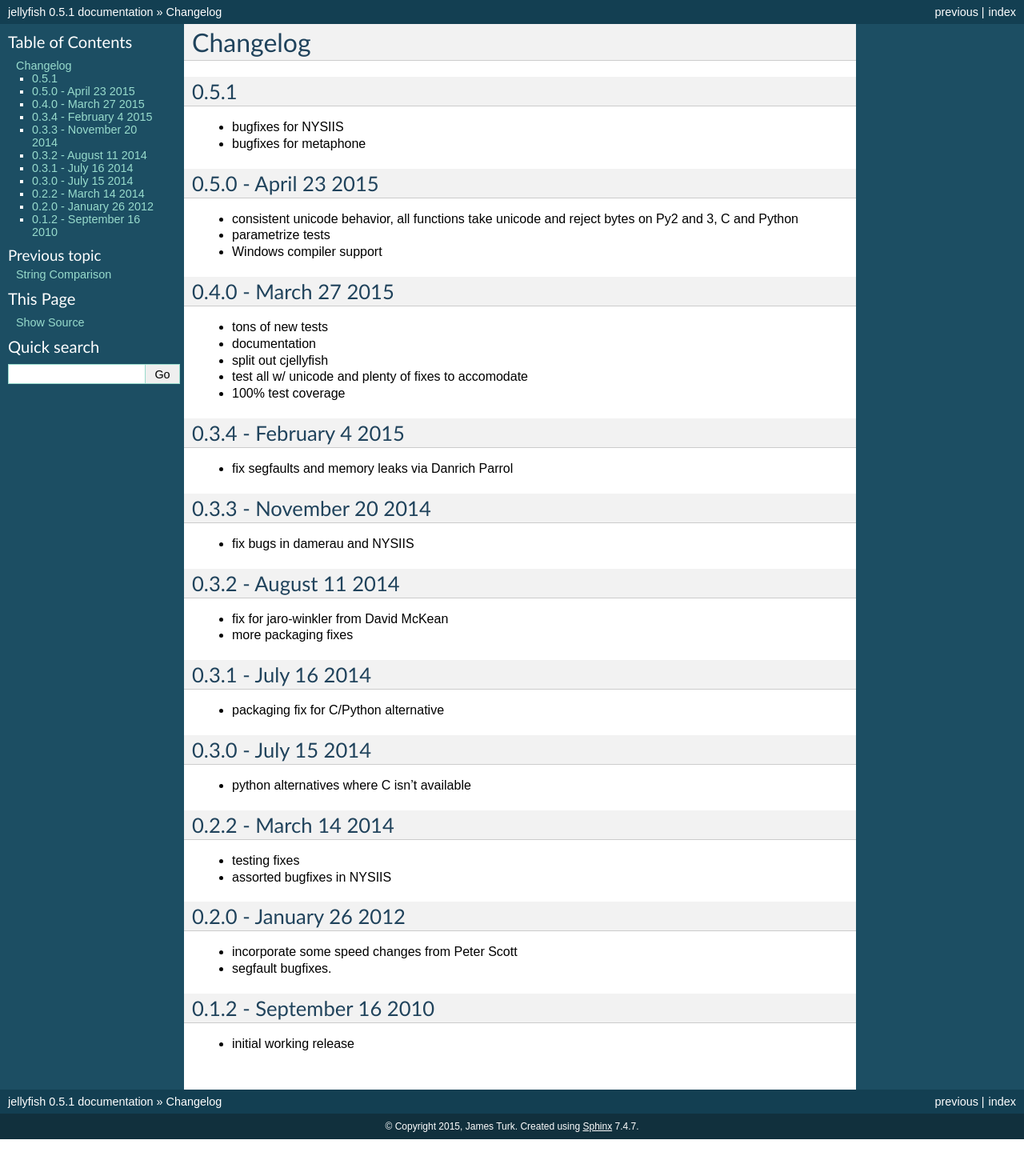
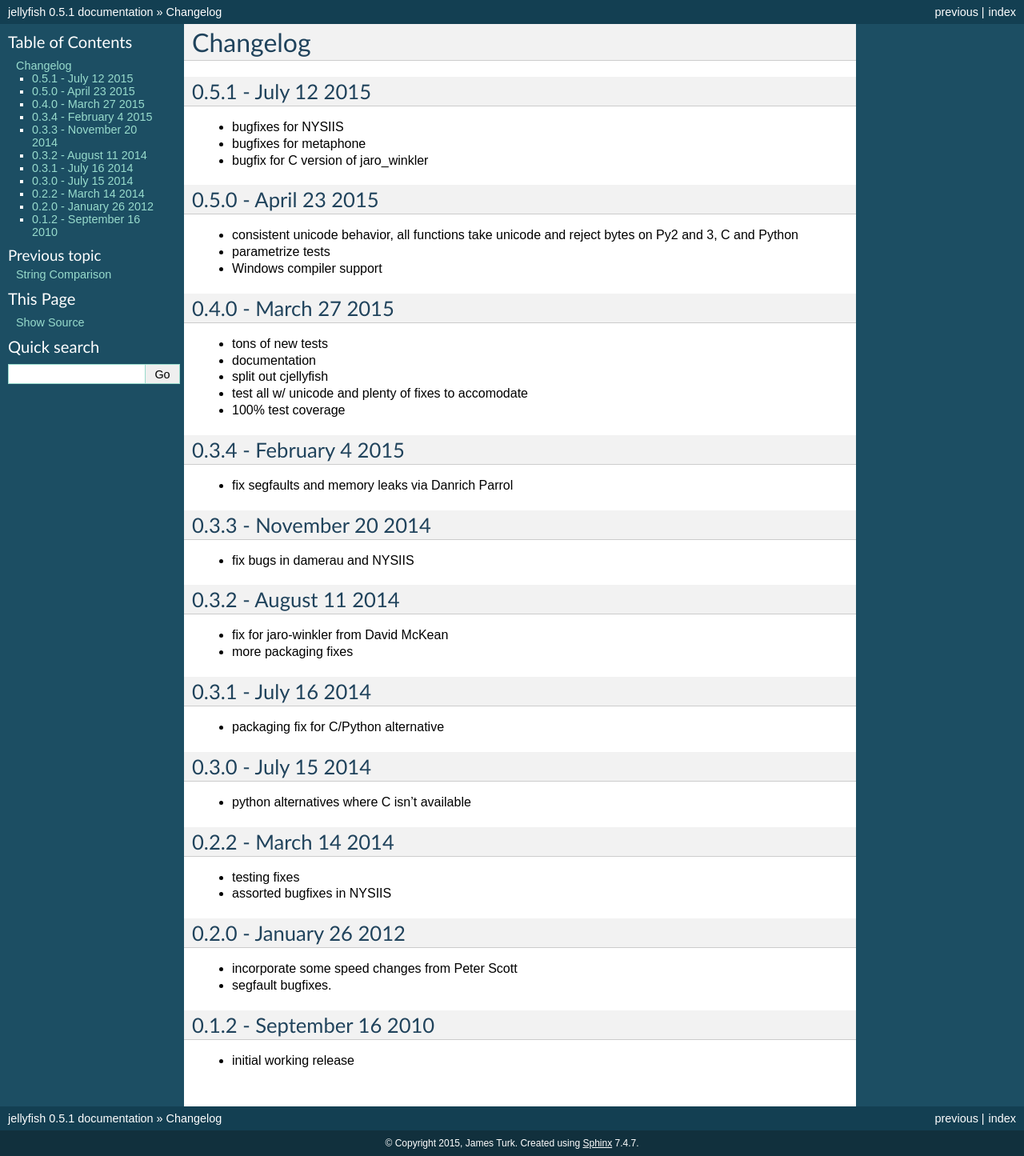
Before and after one commit to jamesturk/jellyfish, a Sphinx documentation site: the page built from docs/changelog.rst, in a window 1280 px wide. Shown: the whole page at 80% size. Built offline with Sphinx 7.4.7, drawn with Linux system fonts in a browser that asks for light colours; before the commit the page ends 1424 px from its top, so only the background shows below that.

Commit message:
0.5.1 changelog

```diff
--- a/docs/changelog.rst
+++ b/docs/changelog.rst
@@ -1,11 +1,12 @@
 Changelog
 =========
 
-0.5.1
----------------------
+0.5.1 - July 12 2015
+--------------------
 
 * bugfixes for NYSIIS
 * bugfixes for metaphone
+* bugfix for C version of jaro_winkler
 
 0.5.0 - April 23 2015
 ---------------------
```
